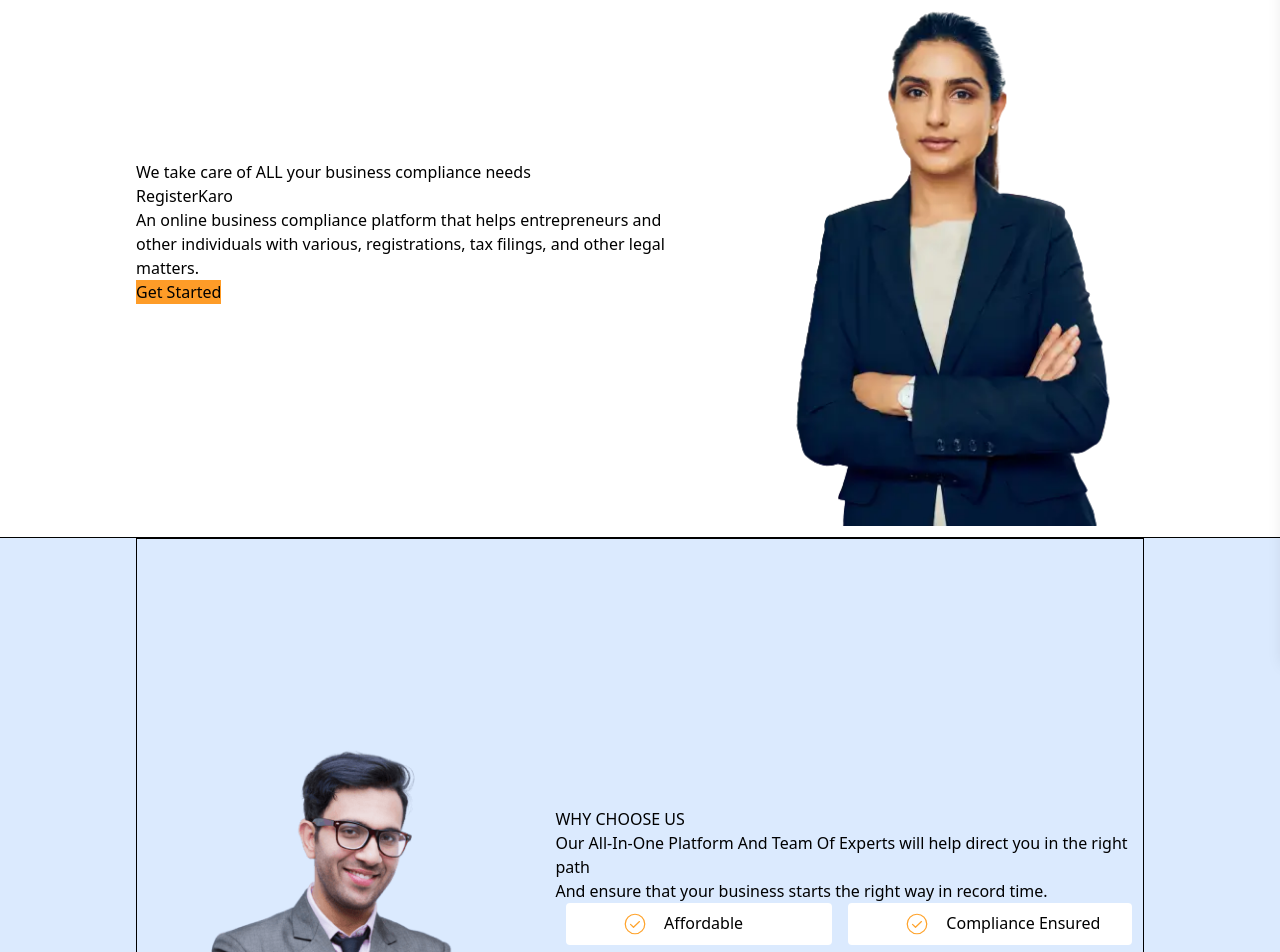
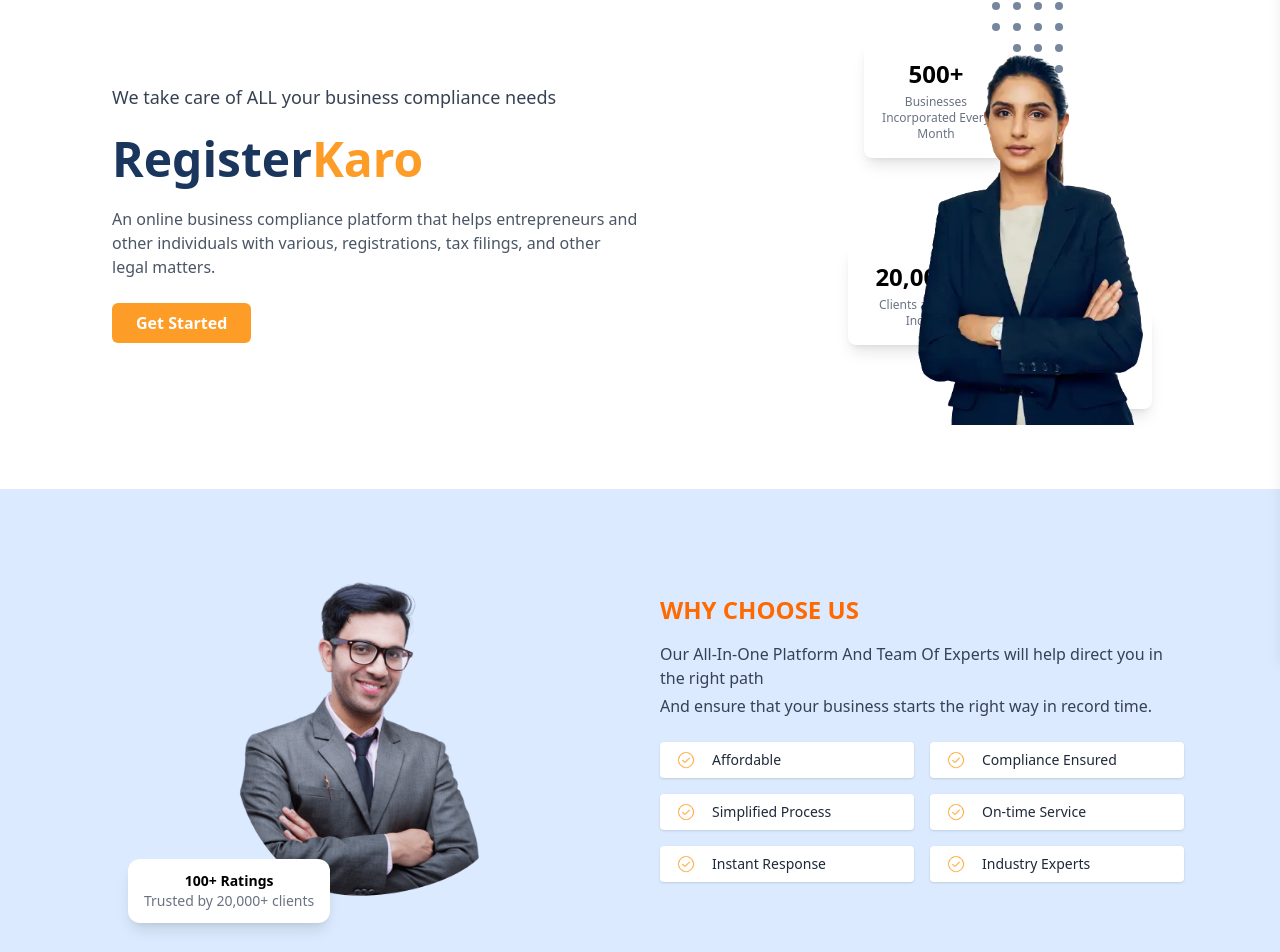
Before and after one commit to SamSwnshi/register_karo, a React (Vite) app: page / in a window 1280 px wide. Shown: the part 142-1094 px from the top of the page. Built offline with nearby package versions, Linux system fonts and the light colour scheme.

Commit message:
completed

```diff
--- a/src/component/ChooseUs.jsx
+++ b/src/component/ChooseUs.jsx
@@ -4,53 +4,47 @@
 
 const ChooseUs = () => {
   return (
-    <div className="px-34 h-screen bg-blue-100 flex ">
-      <div className="flex w-full items-center justify-between border">
-        <div>
-          <div>
-            <img src={model} alt="" />
+    <div className="bg-blue-100 py-16 px-6 md:px-24">
+      <div className="flex flex-col md:flex-row items-center justify-between gap-10">
+        {/* Left Side Image */}
+        <div className="relative flex justify-center w-full md:w-1/2">
+          <img src={model} alt="Expert" className="w-[300px] md:w-[350px]" />
+
+          {/* Mobile Card */}
+          <div className="absolute bottom-0 left-8 bg-white rounded-xl shadow-lg p-3 px-4 text-center text-sm">
+            <p className="font-semibold">100+ Ratings</p>
+            <p className="text-gray-500">Trusted by 20,000+ clients</p>
           </div>
         </div>
-        <div className="flex flex-col items-center justify-center">
-          <div>
-            <h1>WHY CHOOSE US</h1>
-            <p>
-              Our All-In-One Platform And Team Of Experts will help direct you
-              in the right path
-            </p>
-            <p>
-              And ensure that your business starts the right way in record time.
-            </p>
-          </div>
-          <div className=" flex justify-between gap-4">
-            <div className="flex flex-col gap-5">
-              <div className="bg-white px-8   py-2 w-full rounded flex gap-4 justify-start">
-                <img src={download} alt="arrow" className="ml-6" />
-                <p>Affordable</p>
+
+        {/* Right Side Text + Feature List */}
+        <div className="w-full md:w-1/2 text-center md:text-left">
+          <h1 className="text-orange-500 font-bold text-2xl mb-4">WHY CHOOSE US</h1>
+          <p className="text-gray-700 mb-1">
+            Our All-In-One Platform And Team Of Experts will help direct you
+            in the right path
+          </p>
+          <p className="text-gray-700 mb-6">
+            And ensure that your business starts the right way in record time.
+          </p>
+
+          <div className="grid grid-cols-1 sm:grid-cols-2 gap-4">
+            {[
+              "Affordable",
+              "Compliance Ensured",
+              "Simplified Process",
+              "On-time Service",
+              "Instant Response",
+              "Industry Experts",
+            ].map((text, index) => (
+              <div
+                key={index}
+                className="bg-white py-2 px-4 rounded flex items-center gap-4 shadow-sm"
+              >
+                <img src={download} alt="check" className="w-5 h-5" />
+                <p className="text-gray-800 text-sm">{text}</p>
               </div>
-              <div className="bg-white px-8  py-2 w-full rounded flex gap-4 justify-start">
-                <img src={download} alt="arrow" className="ml-6" />
-                <p>Simplified Process</p>
-              </div>
-              <div className="bg-white px-8  py-2 w-full rounded flex gap-4 justify-start">
-                <img src={download} alt="arrow" className="ml-6" />
-                <p>Instant Response</p>
-              </div>
-            </div>
-            <div className="flex flex-col gap-5">
-              <div className="bg-white px-8 py-2 w-full rounded flex gap-4 justify-start">
-                <img src={download} alt="arrow" className="ml-6" />
-                <p>Compliance Ensured</p>
-              </div>
-              <div className="bg-white px-8  py-2 w-full rounded flex gap-4 justify-start">
-                <img src={download} alt="arrow" className="ml-6" />
-                <p>On-time Service</p>
-              </div>
-              <div className="bg-white px-8  py-2 w-full rounded flex gap-4 justify-start">
-                <img src={download} alt="arrow" className="ml-6" />
-                <p>Industry Experts</p>
-              </div>
-            </div>
+            ))}
           </div>
         </div>
       </div>
--- a/src/component/Home.jsx
+++ b/src/component/Home.jsx
@@ -1,26 +1,59 @@
 import React from "react";
-import heroImg from "../assets/hero_model.webp"
+import heroImg from "../assets/hero_model.webp";
 
 const Home = () => {
   return (
-    <div className="px-34 border-b-1 h-[600px] ">
-      <div className="flex items-center justify-between">
-        <div>
-          <p>We take care of ALL your business compliance needs</p>
-          <h1>
-            <span>Register</span>
-            <span>Karo</span>
+    <div className="px-6 md:px-28 py-16 bg-white relative overflow-hidden">
+      <div className="flex flex-col md:flex-row items-center justify-between">
+        {/* Text Content */}
+        <div className="md:w-1/2 space-y-6">
+          <p className="text-lg font-medium text-gray-700">
+            We take care of ALL your business compliance needs
+          </p>
+          <h1 className="text-4xl md:text-5xl font-bold">
+            <span className="text-[#1A365D]">Register</span>
+            <span className="text-[#FE9C28]">Karo</span>
           </h1>
-          <p>
-            An online business compliance platform that helps entrepreneurs and{" "}
-            <br />
+          <p className="text-gray-600">
+            An online business compliance platform that helps entrepreneurs and
             other individuals with various, registrations, tax filings, and
             other legal matters.
           </p>
-          <button className="bg-[#FE9C28]">Get Started</button>
+          <button className="bg-[#FE9C28] text-white font-semibold px-6 py-2 rounded-md w-fit hover:bg-[#f89210] transition">
+            Get Started
+          </button>
         </div>
-        <div>
-          <img src={heroImg} alt="" />
+
+        {/* Hero Image with Stats */}
+        <div className="relative mt-10 md:mt-0 md:w-1/2 flex justify-end items-end">
+          {/* Orange Polygon Background */}
+          <div className="absolute -z-10 top-0 right-0 w-[300px] h-[420px] bg-[#FE9C28] rounded-bl-[90px] rotate-[0deg]"></div>
+
+          {/* Dotted pattern (top right) */}
+          <div className="absolute top-0 right-24 w-20 h-20 grid grid-cols-4 gap-1 opacity-60">
+            {Array.from({ length: 16 }).map((_, i) => (
+              <div key={i} className="w-2 h-2 bg-[#1A365D] rounded-full" />
+            ))}
+          </div>
+
+          {/* Hero Image */}
+          <img src={heroImg} alt="Hero" className="w-[300px] h-auto z-10" />
+
+          {/* Stats Cards */}
+          <div className="absolute top-10 right-[160px] bg-white shadow-lg rounded-lg p-4 w-36 text-center">
+            <p className="text-2xl font-bold">500+</p>
+            <p className="text-xs text-gray-500 mt-1">Businesses Incorporated Every Month</p>
+          </div>
+
+          <div className="absolute bottom-20 right-44 bg-white shadow-lg rounded-lg p-4 w-36 text-center">
+            <p className="text-2xl font-bold">20,000+</p>
+            <p className="text-xs text-gray-500 mt-1">Clients all over India</p>
+          </div>
+
+          <div className="absolute bottom-4 right-4 bg-white shadow-lg rounded-lg p-4 w-36 text-center">
+            <p className="text-2xl font-bold">250+</p>
+            <p className="text-xs text-gray-500 mt-1">Professionals Network</p>
+          </div>
         </div>
       </div>
     </div>
```
